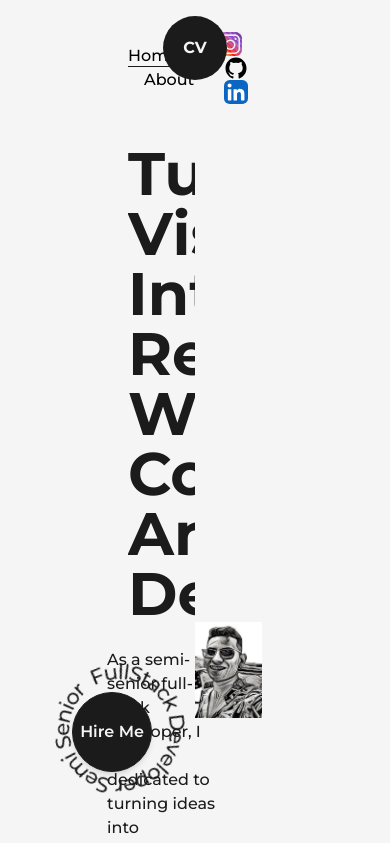
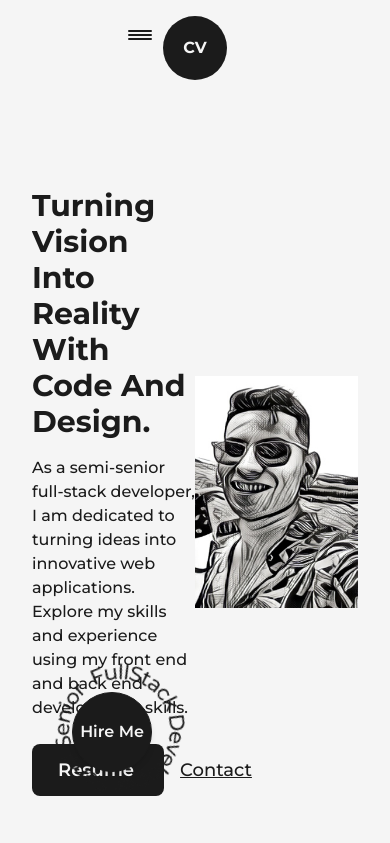
Before and after one commit to Nixus6/curriculumvitae, a Next.js app: page / in a window 390 px wide. Shown: the top 843 px of the page. Built offline with nearby package versions, Linux system fonts and the light colour scheme.

Commit message:
feature/responsive-home

```diff
--- a/next.config.js
+++ b/next.config.js
@@ -1,7 +1,7 @@
 /** @type {import('next').NextConfig} */
 const nextConfig = {
-trailingSlash: true,
- output: 'export',
+// trailingSlash: true,
+//  output: 'export',
 }
 
 module.exports = nextConfig
--- a/src/app/page.js
+++ b/src/app/page.js
@@ -13,7 +13,8 @@ export default function Home() {
       <Layout className="pt-0">
         <div className='flex items-center justify-between w-full'>
           <div className='w-1/2 flex flex-col items-center self-center'>
-            <AnimatedText text={'Turning Vision Into Reality With Code And Design.'} className='!text-6xl !text-left' />
+            <AnimatedText text={'Turning Vision Into Reality With Code And Design.'} className='!text-6xl !text-left
+            xl:!text-5xl lg:text-center lg:!text-6xl md:!text-5xl sm:!text-3xl' />
             <p className='my-4 text-base font-medium'>As a semi-senior full-stack developer, I am dedicated to turning ideas into innovative web applications. Explore my skills and experience using my front end and back end development skills.</p>
             <div className='flex items-center self-start mt-2'>
               <Link href="HojadeVidaNicolasMoreno+P.pdf" target={"_blank"} className='flex items-center bg-dark text-light p-2.5 px-6
--- a/src/components/AnimatedText.js
+++ b/src/components/AnimatedText.js
@@ -26,7 +26,7 @@ const singleWord = {
 
 const AnimatedText = ({ text, className = "" }) => {
     return (
-        <div className='w-full mx-auto py-2 flex items-center justify-center text-center overflow-hidden'>
+        <div className='w-full mx-auto py-2 flex items-center justify-center text-center overflow-hidden sm:py-0'>
             <motion.h1 className={`inline-block w-full text-dark font-bold capitalize text-8xl ${className}`}
                 variants={quote}
                 initial="initial"
--- a/src/components/Education.js
+++ b/src/components/Education.js
@@ -37,17 +37,17 @@ const Education = () => {
 
                 <ul className='w-full flex flex-col items-start justify-between ml-4'>
                     <Details
-                        type="Software programming technician"
-                        time="2015-2018" place="Colegio Educacion Tecnica y Academica Celestin Freinet"
-                        info="Relevant courses include object-oriented programming, algorithms, analysis and programming fundamentals."/>
+                        type="Software Engineering"
+                        time="2022-Actual" place="Politecnico Grancolombiano"
+                        info="Complete courses on advanced topics of software engineering specializing in development" />
                     <Details
                         type="Technologist in Analysis and Development of Information Systems"
                         time="2019-2020" place="SENA Centro de Gestión de Mercados, Logística y Tecnologías de la Información"
-                        info="Relevant skills for Software Analysis, Design, Development, Implementation, Testing and Maintenance "/>
+                        info="Relevant skills for Software Analysis, Design, Development, Implementation, Testing and Maintenance " />
                     <Details
-                        type="Software Engineering"
-                        time="2022-Actual" place="Politecnico Grancolombiano"
-                        info="Complete courses on advanced topics of software engineering specializing in development"/>
+                        type="Software programming technician"
+                        time="2015-2018" place="Colegio Educacion Tecnica y Academica Celestin Freinet"
+                        info="Relevant courses include object-oriented programming, algorithms, analysis and programming fundamentals." />
                 </ul>
             </div>
         </div>
--- a/src/components/Layout.js
+++ b/src/components/Layout.js
@@ -2,7 +2,7 @@ import React from 'react'
 
 const Layout = ({ children, className = "" }) => {
   return (
-    <div className={`w-full h-full inline-block z-0 bg-light p-32 ${className}`}>
+    <div className={`w-full h-full inline-block z-0 bg-light p-32 xl:p-24 lg:p-16 md:p-12 sm:p-8 ${className}`}>
         {children}
     </div>
   )
--- a/src/components/Navbar.js
+++ b/src/components/Navbar.js
@@ -1,34 +1,60 @@
 'use client'
 import Link from 'next/link'
-import React from 'react'
+import React, { useState } from 'react'
 import Logo from './Logo'
-import { usePathname, useParams  } from 'next/navigation'
+import { usePathname, useParams, useRouter } from 'next/navigation'
 import { GithubIcon, InstagramIcon, LinkedInIcon } from './Icons'
 import { motion } from 'framer-motion'
 
 const CustomLink = ({ href, title, className = "" }) => {
   const pathname = usePathname();
-  const params = useParams()
-  console.log("pathname form1 ", pathname);
-  console.log("href form1 ", href);
-  console.log("params form1 ", params);
-  console.log("pathname form1 ", pathname.id);
-  console.log("params form1 ", params.slug);
+  const params = useParams();
+  const router = useRouter();
+  console.log("router form 1 ",router)
   return (
     <Link href={href} className={`${className} relative group`}>
       {title}
       <span className={`h-[1px] bg-dark absolute left-0 -bottom-0.5
       group-hover:w-full transition-[width] ease duration-300
-      ${pathname === href ? 'w-full' : 'w-0'}
+      ${router === href ? 'w-full' : 'w-0'}
       `}>&nbsp;</span>
       {/* transition-[width] ease-in-out duration-300 */}
     </Link>
   )
 }
 
+const CustomMobileLink = ({ href, title, className = "", toggle }) => {
+  const pathname = usePathname();
+  const params = useParams();
+  const router = useRouter();
+  const handleCLick = () => {
+    toggle();
+    router.push(href)
+  }
+  return (
+    <button href={href} className={`${className} relative group text-light my-2`} onClick={handleCLick}>
+      {title}
+      <span className={`h-[1px] bg-light absolute left-0 -bottom-0.5
+      group-hover:w-full transition-[width] ease duration-300
+      ${pathname === href ? 'w-full' : 'w-0'}
+      `}>&nbsp;</span>
+      {/* transition-[width] ease-in-out duration-300 */}
+    </button>
+  )
+}
 const Navbar = () => {
+  const [isOpen, setIsOpen] = useState(false);
+  const handleCLick = () => {
+    setIsOpen(!isOpen);
+  }
   return (
-    <header className='w-full px-32 py-8 font-medium flex items-center justify-between'>
+    <header className='w-full px-32 py-8 font-medium flex items-center justify-between relative'>
+      <button className='flex flex-col justify-center items-center hidden lg:flex' onClick={handleCLick}>
+        <span className={`bg-dark block transition-all duration-300 ease-out h-0.5 w-6 rounded-sm ${isOpen ? 'rotate-45' : '-translate-y-0.5'}`}></span>
+        <span className={`bg-dark block transition-all duration-300 ease-out h-0.5 w-6 rounded-sm ${isOpen ? 'opacity-0' : 'opacity-100'}`}></span>
+        <span className={`bg-dark block transition-all duration-300 ease-out h-0.5 w-6 rounded-sm ${isOpen ? '-rotate-45 -translate-y-1' : 'translate-y-0.5'}`}></span>
+      </button>
+      <div className='w-full flex justify-between items-center lg:hidden'>
         <nav>
           <CustomLink href="/" title="Home" className='mr-4 ' />
           <CustomLink href="/about" title="About" className='mx-4' />
@@ -55,6 +81,42 @@ const Navbar = () => {
             <LinkedInIcon />
           </motion.a>
         </nav>
+      </div>
+      {
+        isOpen ?
+          <motion.div
+            initial={{ sclae: 0, opacity: 0, x: "-50%", y: "-50%" }}
+            animate={{ scale: 1, opacity: 1 }}
+            className='min-w-[70vw] flex flex-col justify-between z-30 items-center fixed top-1/2 left-1/2 -translate-x-1/2 -translate-y-1/2
+        bg-dark/90 rounded-lg backdrop-blur-md py-32'>
+            <nav className='flex items-center flex-col justify-center'>
+              <CustomMobileLink href="/" title="Home" className='' toggle={handleCLick} />
+              <CustomMobileLink href="/about" title="About" className='' toggle={handleCLick} />
+              {/* <CustomLink href="/projects" title="Projects" className='mx-4' />
+          <CustomLink href="/articles" title="Articles" className='ml-4' /> */}
+            </nav>
+            <nav className='flex items-center justify-center flex-wrap mt-2'>
+              <motion.a href="https://www.instagram.com/nixus_6/" target={"_blank"}
+                className='w-6 mr-3 sm:mx-1'
+                whileHover={{ y: -2 }}
+                whileTap={{ scale: 0.9 }}>
+                <InstagramIcon />
+              </motion.a>
+              <motion.a href="https://github.com/Nixus6" target={"_blank"}
+                className='w-6 mx-3 bg-light rounded-full sm:mx-1'
+                whileHover={{ y: -2 }}
+                whileTap={{ scale: 0.9 }}>
+                <GithubIcon />
+              </motion.a>
+              <motion.a href="https://www.linkedin.com/in/nicolas-andres-moreno-ba9b28193/" target={"_blank"}
+                className='w-6 mx-3 sm:mx-1'
+                whileHover={{ y: -2 }}
+                whileTap={{ scale: 0.9 }}>
+                <LinkedInIcon />
+              </motion.a>
+            </nav>
+          </motion.div> : null
+      }
       <div className='absolute left-[50%] top-2 translate-x-[-50%]'>
         <Logo />
       </div>
--- a/tailwind.config.js
+++ b/tailwind.config.js
@@ -34,6 +34,25 @@ module.exports = {
         circularLight: 'repeating-radial-gradient(rgba(0,0,0,0.4) 2px, #f5f5f5 5px, #f5f5f5 100px )',
       }
     },
+    screens: {
+      "2xl": { max: "1535px" },
+      // => @media (max-width: 1535px) { ... }
+
+      xl: { max: "1279px" },
+      // => @media (max-width: 1279px) { ... }
+
+      lg: { max: "1023px" },
+      // => @media (max-width: 1023px) { ... }
+
+      md: { max: "767px" },
+      // => @media (max-width: 767px) { ... }
+
+      sm: { max: "639px" },
+      // => @media (max-width: 639px) { ... }
+
+      xs: { max: "479px" },
+      // => @media (max-width: 479px) { ... }
+    }
   },
   plugins: [],
 }
```
Also changed, not shown: src/components/Experience.js (+27 -31 lines). Lines whose indentation alone changed are shown as unchanged.
